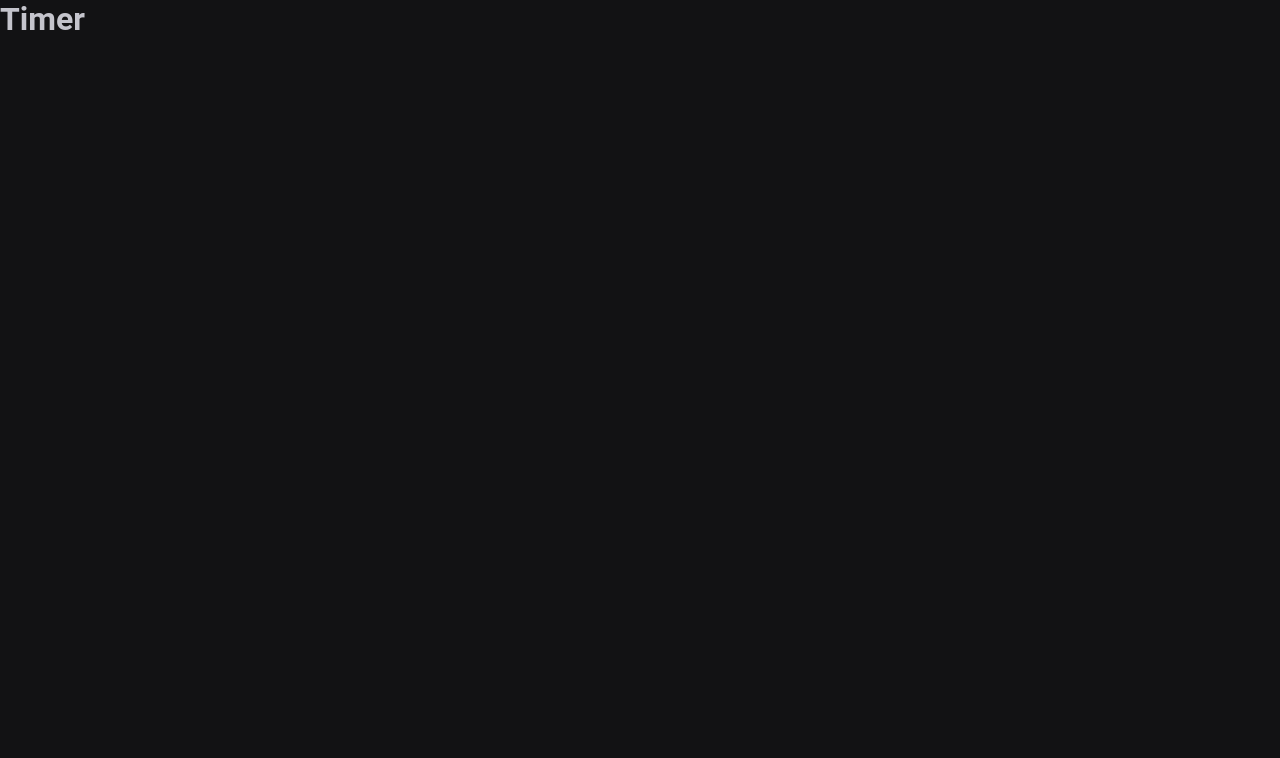
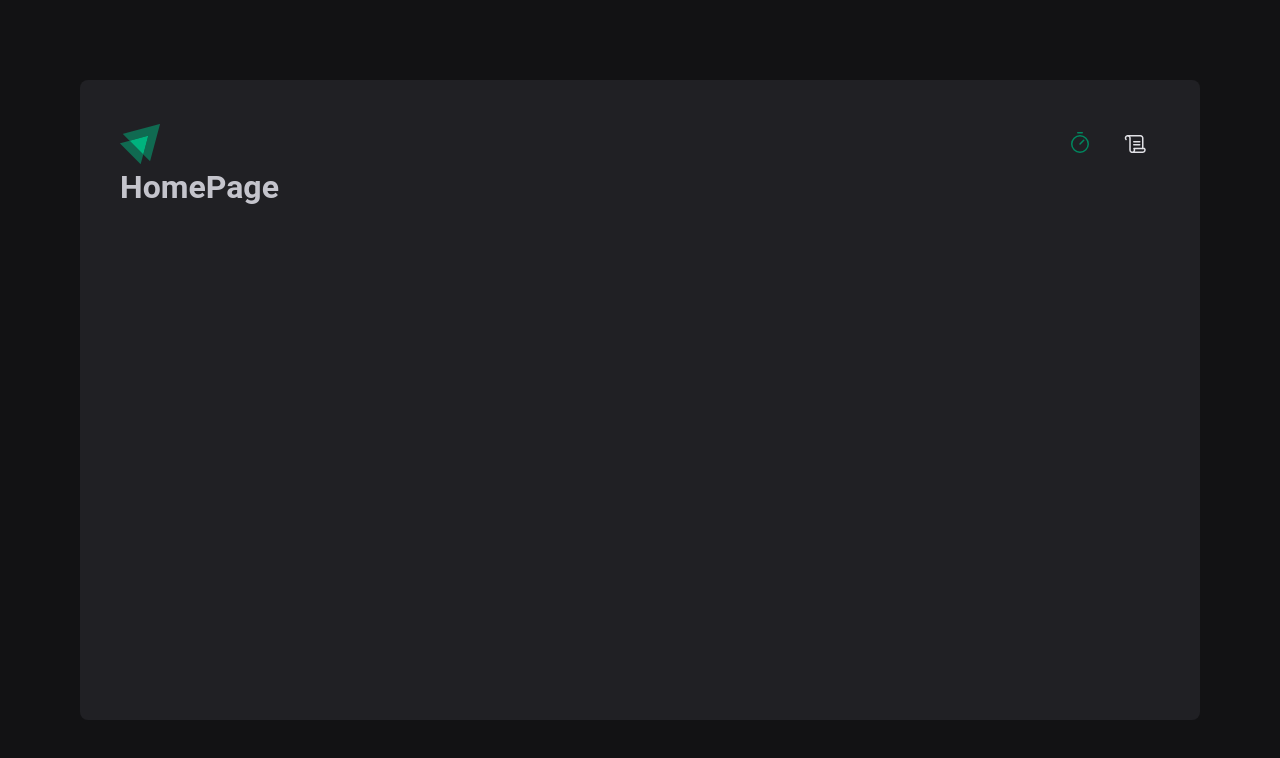
Before and after one commit to Felipe-Luciano/task-timer, a React (Vite) app: page / in a window 1280 px wide. Shown: the top 758 px of the page. Built offline with nearby package versions, Linux system fonts and the light colour scheme; the HTML template or start-up script is replaced by a standard one.

Commit message:
feat: add routes and create defaultLayout to the pages

```diff
--- a/package.json
+++ b/package.json
@@ -10,8 +10,10 @@
     "preview": "vite preview"
   },
   "dependencies": {
+    "phosphor-react": "^1.4.1",
     "react": "^18.2.0",
     "react-dom": "^18.2.0",
+    "react-router-dom": "^6.23.1",
     "styled-components": "^6.1.11"
   },
   "devDependencies": {
--- a/src/App.tsx
+++ b/src/App.tsx
@@ -1,12 +1,16 @@
 import { ThemeProvider } from 'styled-components'
+import { BrowserRouter } from 'react-router-dom'
 
 import { GlobalStyle } from './styles/global.ts'
 import { defaultTheme } from './styles/themes/default'
+import { Router } from './Router.tsx'
 
 function App() {
   return (
     <ThemeProvider theme={defaultTheme}>
-      <h1>Timer</h1>
+      <BrowserRouter>
+        <Router />
+      </BrowserRouter>
       <GlobalStyle />
     </ThemeProvider>
   )
--- /dev/null
+++ b/src/Router.tsx
@@ -0,0 +1,15 @@
+import {Routes, Route} from 'react-router-dom'
+import { HomePage } from './pages/Homepage'
+import { History } from './pages/History'
+import { DefaultLayout } from './layouts/DefaultLayout'
+
+export function Router() {
+    return(
+        <Routes>
+            <Route path='/' element={<DefaultLayout />} >
+                <Route path='/' element={<HomePage />}/>
+                <Route path='history' element={<History />}/>
+            </Route>
+        </Routes>
+    )
+}
--- /dev/null
+++ b/src/components/Header/index.tsx
@@ -0,0 +1,21 @@
+import { NavLink } from "react-router-dom"
+import {Timer, Scroll} from 'phosphor-react'
+
+import igniteLogo from '../../assets/ignite-logo.svg'
+import { HeaderContainer } from "./style"
+
+export function Header() {
+    return (
+        <HeaderContainer>
+            <img src={igniteLogo} alt="" />
+            <nav>
+                <NavLink to="/" title="Timer">
+                    <Timer size={24}/>
+                </NavLink>
+                <NavLink to="/history" title="Histórico">
+                    <Scroll size={24}/>
+                </NavLink>
+            </nav>
+        </HeaderContainer>
+    )
+}
--- /dev/null
+++ b/src/components/Header/style.ts
@@ -0,0 +1,32 @@
+import styled from "styled-components";
+
+export const HeaderContainer = styled.header`
+    display: flex;
+    align-items: center;
+    justify-content: space-between;
+
+    nav {
+        display: flex;
+        gap: 0.5rem;
+    }
+
+    a {
+        height: 3rem;
+        width: 3rem;
+        display: flex;
+        justify-content: center;
+        align-items: center;
+        color: ${props => props.theme["gray-100"]};
+
+        border-top: 3px solid transparent;
+        border-bottom:  3px solid transparent;
+
+        &:hover {
+            border-bottom: 3px solid ${props => props.theme["green-500"]};
+        }
+
+        &.active {
+            color: ${props => props.theme["green-500"]};
+        }
+    }
+`
--- /dev/null
+++ b/src/layouts/DefaultLayout/index.tsx
@@ -0,0 +1,12 @@
+import { Outlet } from "react-router-dom";
+import { LayoutContainer } from "./style";
+import { Header } from "../../components/Header";
+
+export function DefaultLayout() {
+    return (
+        <LayoutContainer>
+            <Header />
+            <Outlet />
+        </LayoutContainer>
+    )
+}
--- /dev/null
+++ b/src/layouts/DefaultLayout/style.ts
@@ -0,0 +1,13 @@
+import styled from "styled-components";
+
+export const LayoutContainer = styled.div`
+    max-width: 70rem;
+    height: calc(100vh - 10rem);
+    margin: 5rem auto;
+    border-radius: 8px;
+    background: ${props => props.theme["gray-800"]};
+    padding: 2.5rem;
+
+    display: flex;
+    flex-direction: column;
+`
--- /dev/null
+++ b/src/pages/History.tsx
@@ -0,0 +1,5 @@
+export function History() {
+    return(
+        <h1>History</h1>
+    )
+}
--- /dev/null
+++ b/src/pages/Homepage.tsx
@@ -0,0 +1,5 @@
+export function HomePage() {
+    return(
+        <h1>HomePage</h1>
+    )
+}
--- a/src/styles/global.ts
+++ b/src/styles/global.ts
@@ -9,7 +9,7 @@
 
     :focus {
         outline: 0;
-        box-shadow: 0 0 0 2px ${props => props.theme['gray-500']};
+        box-shadow: 0 0 0 2px ${props => props.theme['green-500']};
     }
 
     body {
```
Also changed, not shown: src/assets/ignite-logo.svg (added), 1 other file (tests, documents, lock files or other folders).
